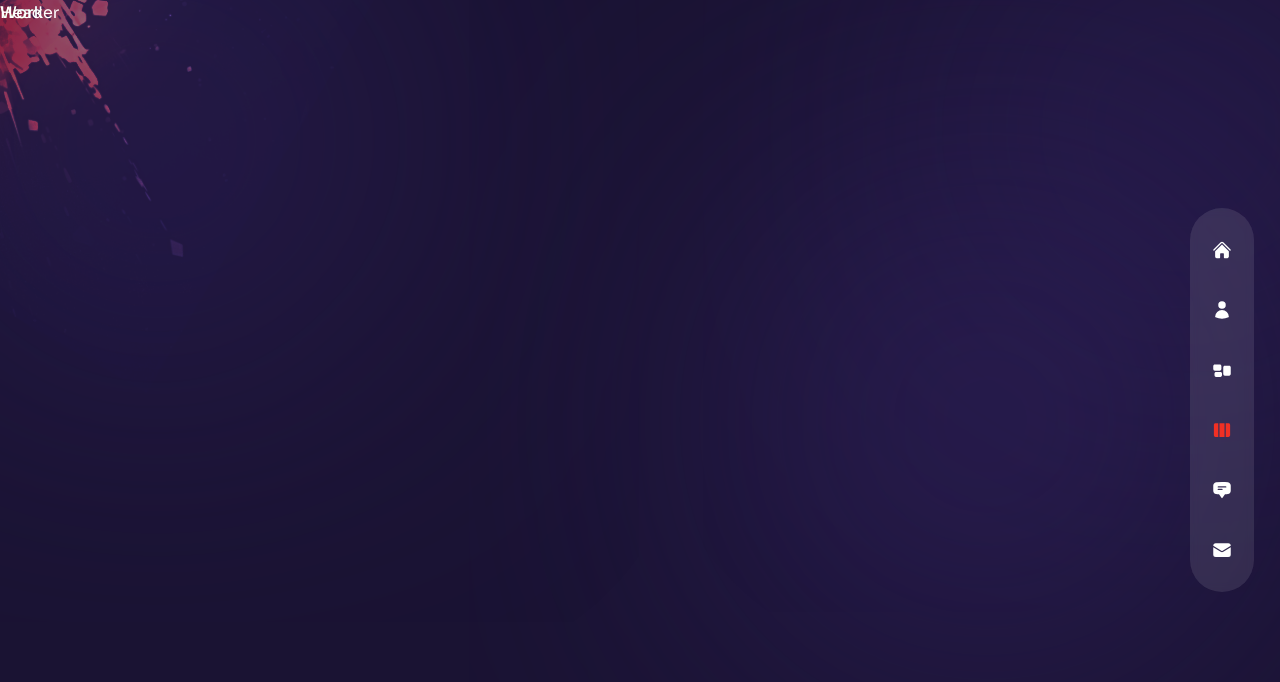
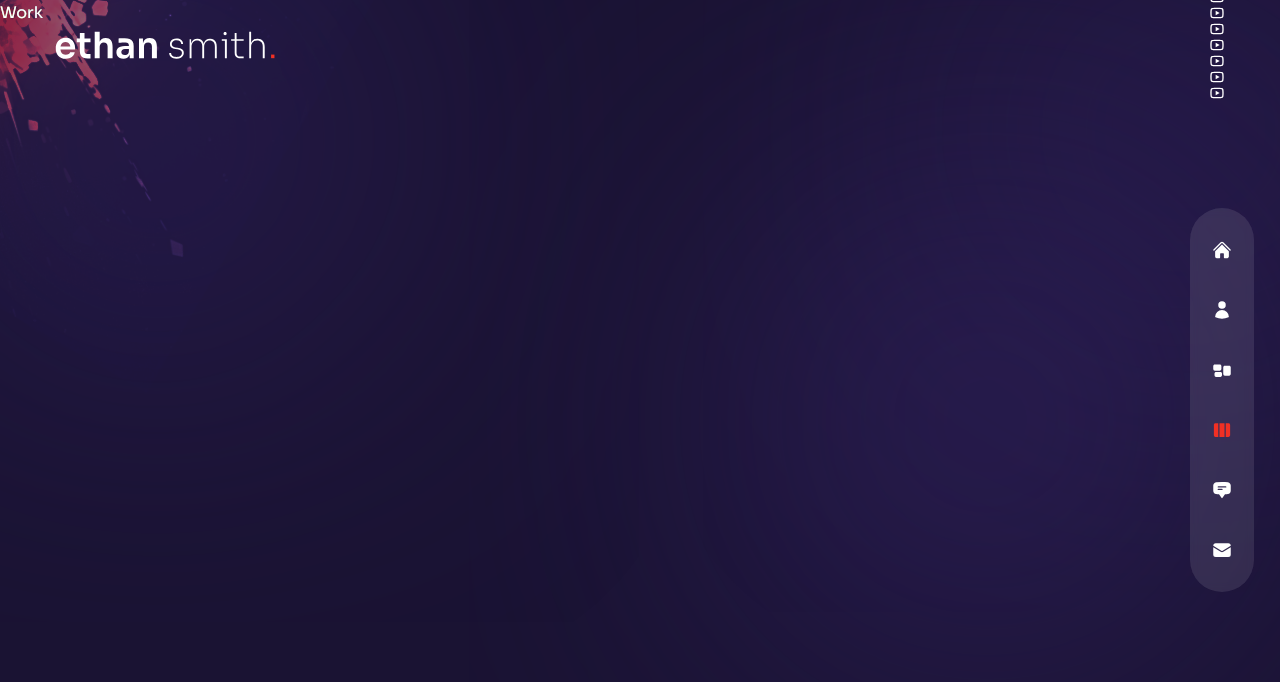
Before and after one commit to parteek2813/Portfolio-Nextjs, a Next.js app: page /work in a window 1280 px wide. Shown: the top 682 px of the page. Built offline with nearby package versions, Linux system fonts and the light colour scheme.

Commit message:
Header complete

```diff
--- a/components/Header.js
+++ b/components/Header.js
@@ -1,5 +1,33 @@
+// next image
+import Image from "next/image";
+
+// next link
+import Link from "next/link";
+
+// components import here
+import Socials from "./Socials";
+
 const Header = () => {
-  return <header className="absolute z-30 w-full">Header</header>;
+  return (
+    <header className="absolute z-30 w-full flex items-center px-16 xl:px-0 xl:h-[90px]">
+      <div className="container mx-auto">
+        <div className="flex flex-col lg:flex-row justify-between items-center gap-y-6 py-8 ">
+          {/* logo */}
+          <Link href={"/"}>
+            <Image
+              src={"/logo.svg"}
+              width={220}
+              height={48}
+              alt=""
+              priority={true}
+            />
+          </Link>
+          {/* socials */}
+          <Socials />
+        </div>
+      </div>
+    </header>
+  );
 };
 
 export default Header;
--- a/components/Socials.js
+++ b/components/Socials.js
@@ -1,5 +1,41 @@
+import Link from "next/link";
+
+// icons
+import {
+  RiYoutubeLine,
+  RiInstagramLine,
+  RiFacebookLine,
+  RiDribbbleLine,
+  RiBehanceLine,
+  RiPinterestLine,
+} from "react-icons/ri";
+
 const Socials = () => {
-  return <div>Socials</div>;
+  return (
+    <div>
+      <Link href={""} className="hover:text-accent transition-all duration-300">
+        <RiYoutubeLine />
+      </Link>
+      <Link href={""} className="hover:text-accent transition-all duration-300">
+        <RiYoutubeLine />
+      </Link>
+      <Link href={""} className="hover:text-accent transition-all duration-300">
+        <RiYoutubeLine />
+      </Link>
+      <Link href={""} className="hover:text-accent transition-all duration-300">
+        <RiYoutubeLine />
+      </Link>
+      <Link href={""} className="hover:text-accent transition-all duration-300">
+        <RiYoutubeLine />
+      </Link>
+      <Link href={""} className="hover:text-accent transition-all duration-300">
+        <RiYoutubeLine />
+      </Link>
+      <Link href={""} className="hover:text-accent transition-all duration-300">
+        <RiYoutubeLine />
+      </Link>
+    </div>
+  );
 };
 
 export default Socials;
```
Also changed, not shown: public/logo2.png (added).
